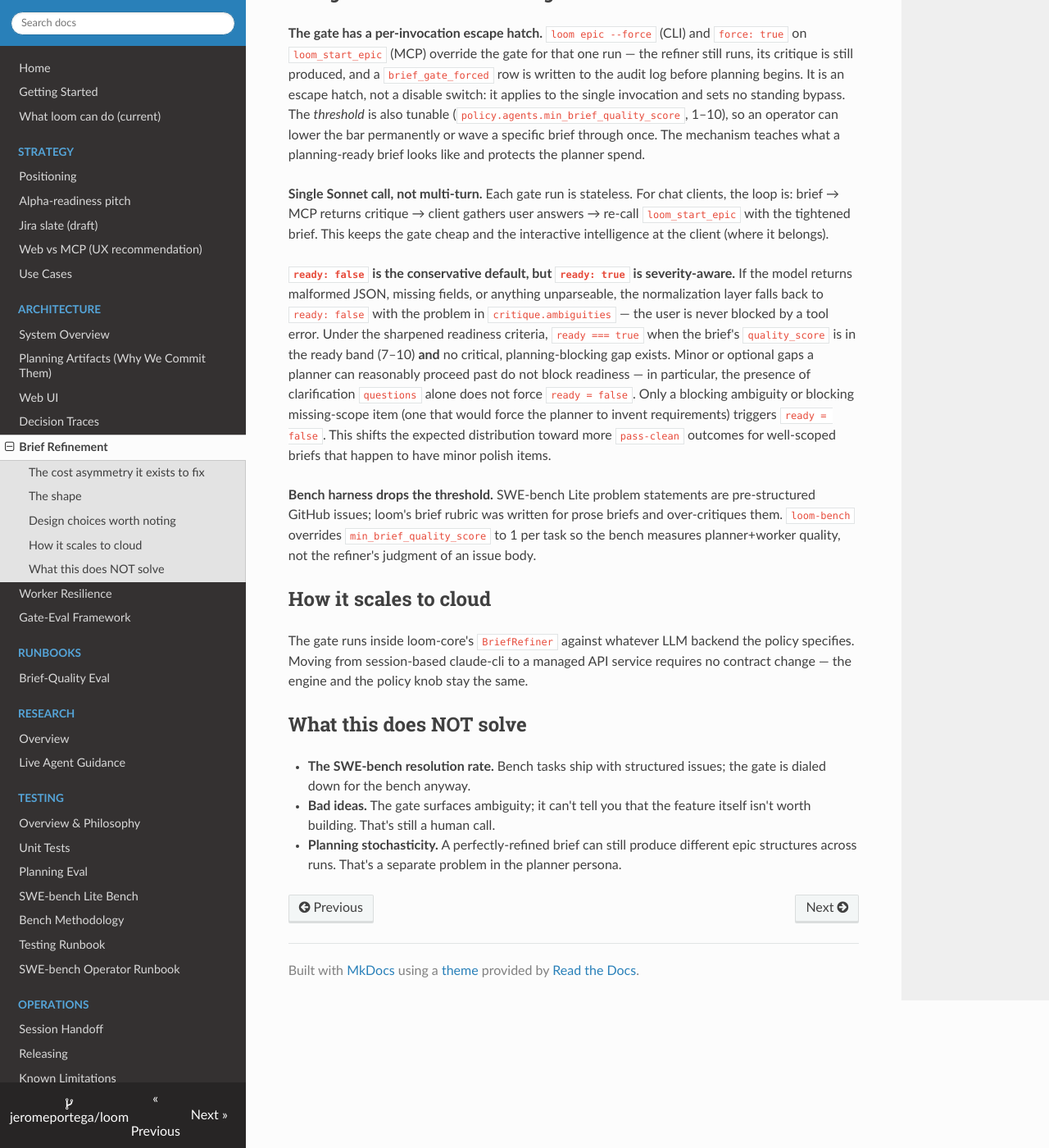
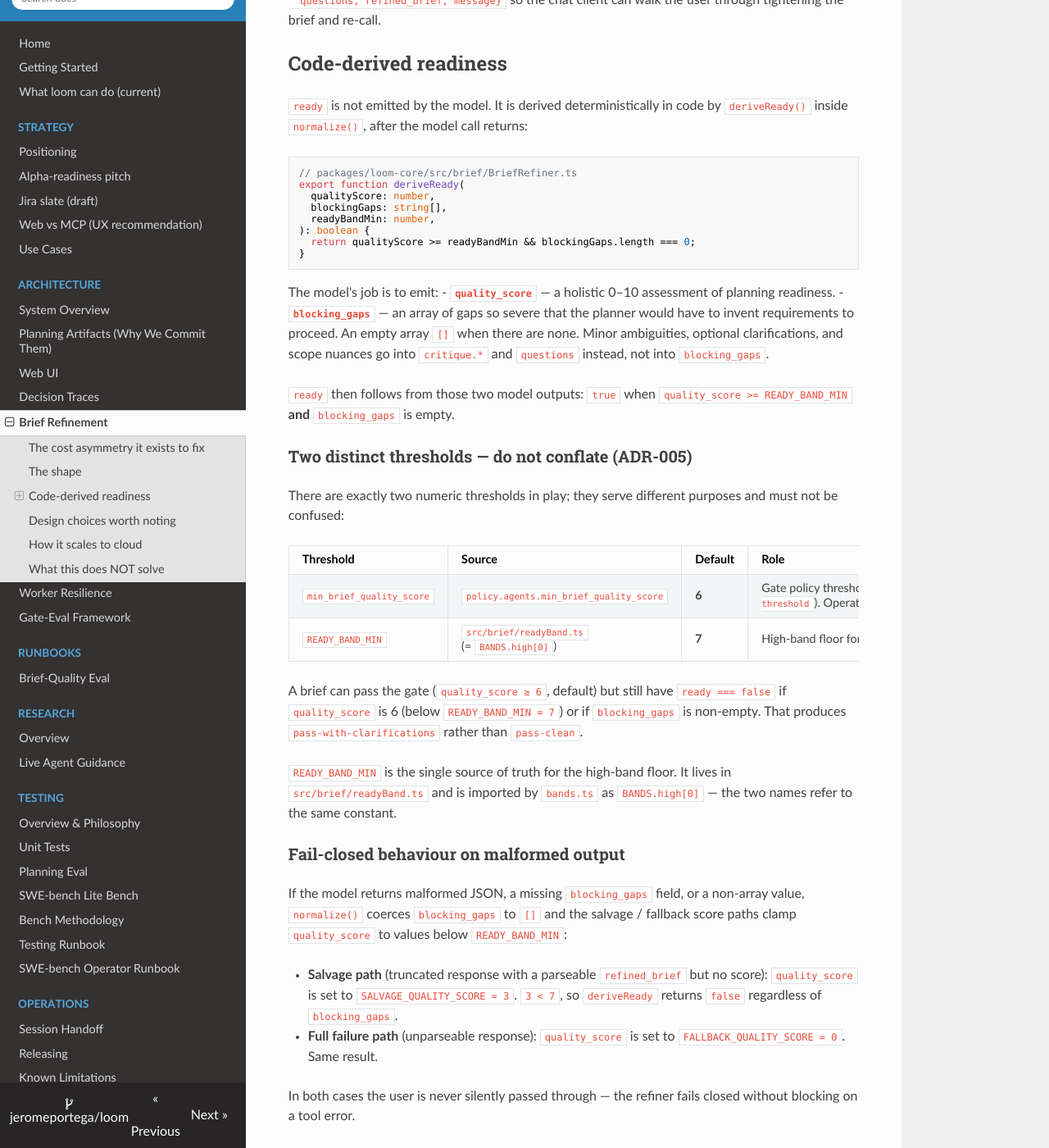
Before and after one commit to jeromeportega/loom, an MkDocs documentation site: the page built from docs/architecture/brief-refinement.md, in a window 1280 px wide and 1400 px high, scrolled down 1562 px. Shown: the whole window at 82% size. Built offline with MkDocs 1.6.1, drawn with Linux system fonts in a browser that asks for light colours; nearby versions of some CDN libraries; some of the changed text lies outside the part shown.

Commit message:
docs(brief): document code-derived readiness and blocking_gaps (story-036-002)
Update brief-refinement.md to reflect that ready is no longer model-asserted:
the model now emits blocking_gaps (not ready), and ready is synthesised in code
by deriveReady() as quality_score >= READY_BAND_MIN && blocking_gaps.length === 0.

Add a dedicated "Code-derived readiness" section that:
- shows the deriveReady() signature and explains the two model-emitted inputs
- documents the two distinct thresholds (min_brief_quality_score gate policy vs
  READY_BAND_MIN high-band floor) and warns they must not be conflated (ADR-005)
- describes fail-closed behaviour for malformed model output (salvage/fallback
  paths score below READY_BAND_MIN so ready is always false on parse errors)

Update the gate outcome table to name the READY_BAND_MIN = 7 constant explicitly
and explain pass-with-clarifications in terms of the two derivation conditions.

loom doctor --capabilities exits clean (no user-visible surface changed).
Full build and test suite (npm run build && npm run test): 232 tests, 0 failures.

Co-Authored-By: Claude Sonnet 4.6 <noreply@anthropic.com>

````diff
--- a/docs/architecture/brief-refinement.md
+++ b/docs/architecture/brief-refinement.md
@@ -27,8 +27,9 @@ Internally the `BriefRefiner` returns:
 
 ```
 {
-  ready: boolean,
-  quality_score: number,       // 0–10, derived from the critique
+  ready: boolean,             // DERIVED IN CODE — see "Code-derived readiness" below
+  blocking_gaps: string[],    // model-emitted; empty [] when none
+  quality_score: number,      // 0–10, model-emitted holistic score
   refined_brief?: string,
   critique: {
     strong_points: string[],
@@ -46,12 +47,16 @@ Internally the `BriefRefiner` returns:
 }
 ```
 
+The model emits `blocking_gaps` and `quality_score`; it no longer emits `ready`.
+`ready` is synthesised in `normalize()` after the model call — see
+[Code-derived readiness](#code-derived-readiness) below.
+
 The gate produces three outcomes based on `quality_score` and `ready`:
 
 | Outcome | Conditions | Meaning |
 |---|---|---|
-| `pass-clean` | `quality_score ≥ threshold` **and** `ready === true` | Brief is in the high (ready) band with no critical planning-blocking gap. Planning proceeds without outstanding operator work. Minor optional questions may still be surfaced alongside a `pass-clean` verdict — they do not block readiness. |
-| `pass-with-clarifications` | `quality_score ≥ threshold` **and** `ready === false` | Brief scored above the threshold but has a critical, planning-blocking gap (a blocking ambiguity or missing-scope item the planner would have to invent requirements to bridge). Planning can be forced with `--force`, but the operator should address the flagged items first. |
+| `pass-clean` | `quality_score ≥ threshold` **and** `ready === true` | Brief is in the ready band (`quality_score ≥ READY_BAND_MIN = 7`) with no planning-blocking gaps. Planning proceeds without outstanding operator work. Minor optional questions may still be surfaced alongside a `pass-clean` verdict — they do not block readiness. |
+| `pass-with-clarifications` | `quality_score ≥ threshold` **and** `ready === false` | Brief scored above the gate threshold but `ready` is `false` — either `quality_score` is below `READY_BAND_MIN` (7) or `blocking_gaps` is non-empty. Planning can be forced with `--force`, but the operator should address the flagged items first. |
 | `below-threshold` | `quality_score < threshold` | Brief is too thin. The planner never runs. |
 
 When the gate does not return `pass-clean`:
@@ -62,6 +67,66 @@ When the gate does not return `pass-clean`:
   `{status: "rejected", quality_score, min_quality_score, critique,
   questions, refined_brief, message}` so the chat client can walk the
   user through tightening the brief and re-call.
+
+## Code-derived readiness
+
+`ready` is not emitted by the model. It is derived deterministically in code by
+`deriveReady()` inside `normalize()`, after the model call returns:
+
+```typescript
+// packages/loom-core/src/brief/BriefRefiner.ts
+export function deriveReady(
+  qualityScore: number,
+  blockingGaps: string[],
+  readyBandMin: number,
+): boolean {
+  return qualityScore >= readyBandMin && blockingGaps.length === 0;
+}
+```
+
+The model's job is to emit:
+- **`quality_score`** — a holistic 0–10 assessment of planning readiness.
+- **`blocking_gaps`** — an array of gaps so severe that the planner would have to
+  invent requirements to proceed. An empty array `[]` when there are none. Minor
+  ambiguities, optional clarifications, and scope nuances go into `critique.*` and
+  `questions` instead, not into `blocking_gaps`.
+
+`ready` then follows from those two model outputs: `true` when
+`quality_score >= READY_BAND_MIN` **and** `blocking_gaps` is empty.
+
+### Two distinct thresholds — do not conflate (ADR-005)
+
+There are exactly two numeric thresholds in play; they serve different purposes and
+must not be confused:
+
+| Threshold | Source | Default | Role |
+|---|---|---|---|
+| `min_brief_quality_score` | `policy.agents.min_brief_quality_score` | **6** | Gate policy threshold. `evaluateBriefGate` compares `quality_score` against this value; below it, the planner never runs (`below-threshold`). Operator-tunable per repo. |
+| `READY_BAND_MIN` | `src/brief/readyBand.ts` (= `BANDS.high[0]`) | **7** | High-band floor for `deriveReady()`. A brief must score **at or above 7** to be considered "in the ready band" for `ready=true`. A code constant — not a policy knob. |
+
+A brief can pass the gate (`quality_score ≥ 6`, default) but still have
+`ready === false` if `quality_score` is 6 (below `READY_BAND_MIN = 7`) or if
+`blocking_gaps` is non-empty. That produces `pass-with-clarifications` rather than
+`pass-clean`.
+
+`READY_BAND_MIN` is the single source of truth for the high-band floor. It lives in
+`src/brief/readyBand.ts` and is imported by `bands.ts` as `BANDS.high[0]` — the
+two names refer to the same constant.
+
+### Fail-closed behaviour on malformed output
+
+If the model returns malformed JSON, a missing `blocking_gaps` field, or a
+non-array value, `normalize()` coerces `blocking_gaps` to `[]` and the salvage /
+fallback score paths clamp `quality_score` to values below `READY_BAND_MIN`:
+
+- **Salvage path** (truncated response with a parseable `refined_brief` but no
+  score): `quality_score` is set to `SALVAGE_QUALITY_SCORE = 3`. `3 < 7`, so
+  `deriveReady` returns `false` regardless of `blocking_gaps`.
+- **Full failure path** (unparseable response): `quality_score` is set to
+  `FALLBACK_QUALITY_SCORE = 0`. Same result.
+
+In both cases the user is never silently passed through — the refiner fails closed
+without blocking on a tool error.
 
 ## Design choices worth noting
 
@@ -82,18 +147,14 @@ client gathers user answers → re-call `loom_start_epic` with the
 tightened brief. This keeps the gate cheap and the interactive
 intelligence at the client (where it belongs).
 
-**`ready: false` is the conservative default, but `ready: true` is severity-aware.**
-If the model returns malformed JSON, missing fields, or anything unparseable, the
-normalization layer falls back to `ready: false` with the problem in
-`critique.ambiguities` — the user is never blocked by a tool error.
-Under the sharpened readiness criteria, `ready === true` when the brief's
-`quality_score` is in the ready band (7–10) **and** no critical, planning-blocking
-gap exists. Minor or optional gaps a planner can reasonably proceed past do not
-block readiness — in particular, the presence of clarification `questions` alone
-does not force `ready = false`. Only a blocking ambiguity or blocking missing-scope
-item (one that would force the planner to invent requirements) triggers
-`ready = false`. This shifts the expected distribution toward more `pass-clean`
-outcomes for well-scoped briefs that happen to have minor polish items.
+**`ready` is derived in code, not model-asserted.** Prior to story-036-001 the
+model emitted a `ready` boolean directly; that created a single point where the
+model's imprecise judgment of "readiness" could override the code's structural
+checks. Now `ready` is a pure function of `quality_score` and `blocking_gaps` —
+both of which the model still emits, but which are composed deterministically in
+code. The model cannot assert `ready=true` while also emitting a blocking gap or a
+low score. On malformed output the normalization layer is fail-closed (see above),
+so a tool error never passes a brief through silently.
 
 **Bench harness drops the threshold.** SWE-bench Lite problem
 statements are pre-structured GitHub issues; loom's brief rubric was
````
